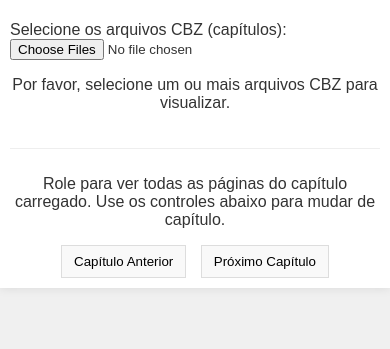
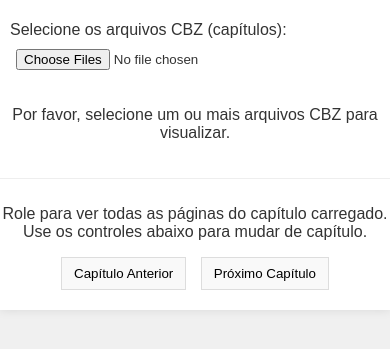
Before and after one commit to lucas-henrique-lucas/visualizador-beta, a plain HTML site: page index.html in a window 390 px wide. Shown: the part 89-438 px from the top of the page. Drawn offline with nearby package versions, Linux system fonts and the light colour scheme.

Commit message:
Atualização CSS, melhora de imersão no mobile

```diff
--- a/style.css
+++ b/style.css
@@ -44,6 +44,10 @@ header h1 {
     cursor: pointer;
 }
 
+input#cbz-file-input {
+    margin: 10px 6px;
+}
+
 .navigation select {
     flex-grow: 1;
 }
@@ -83,8 +87,11 @@ footer {
 }
 
 @media screen and (max-width: 500px) {
+    header {
+        padding: 10px;
+    }
     .container {
         width: unset;
-        padding: 10px;
+        padding: 0 0 20px 0;
     }
 }
```
